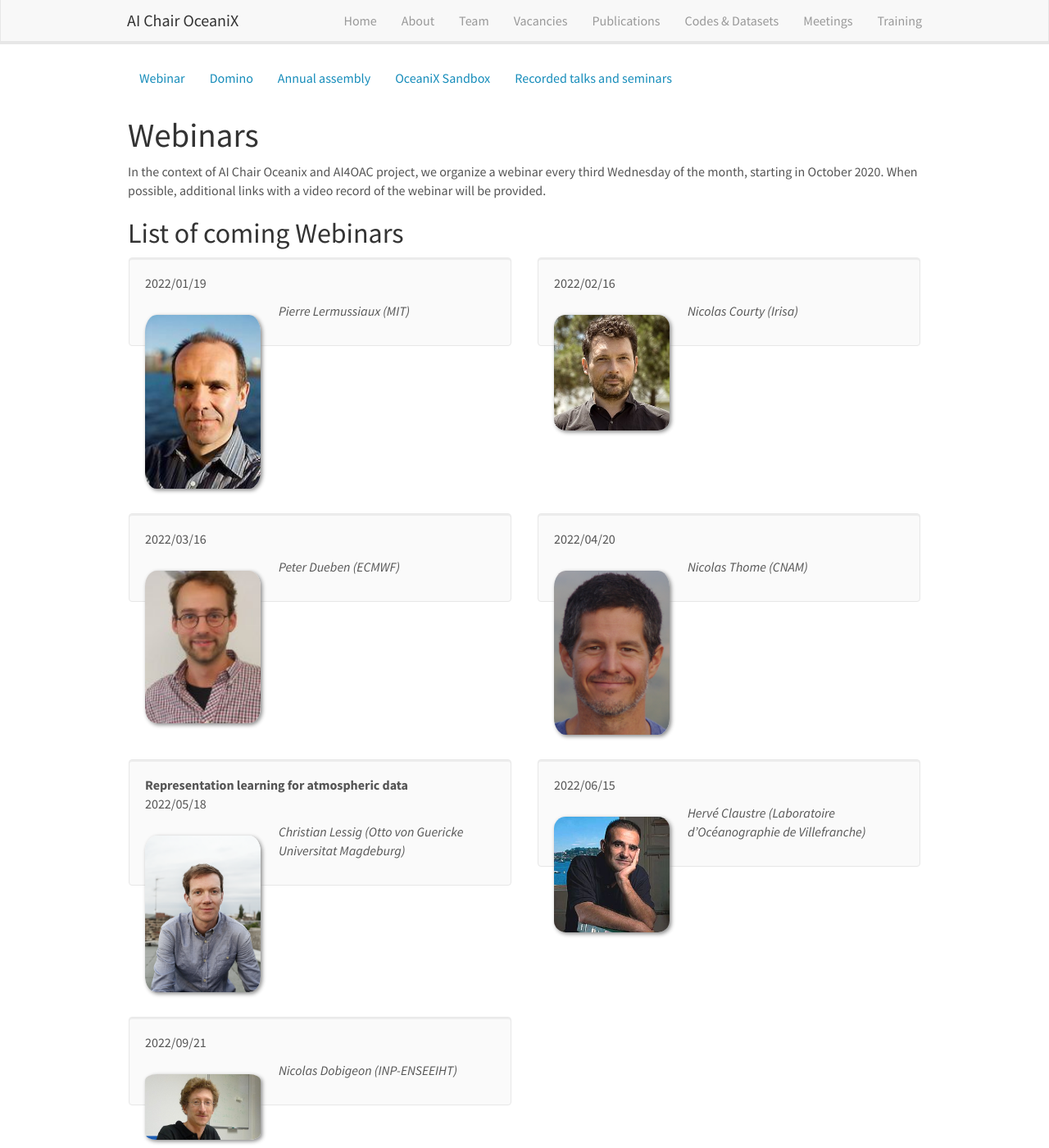
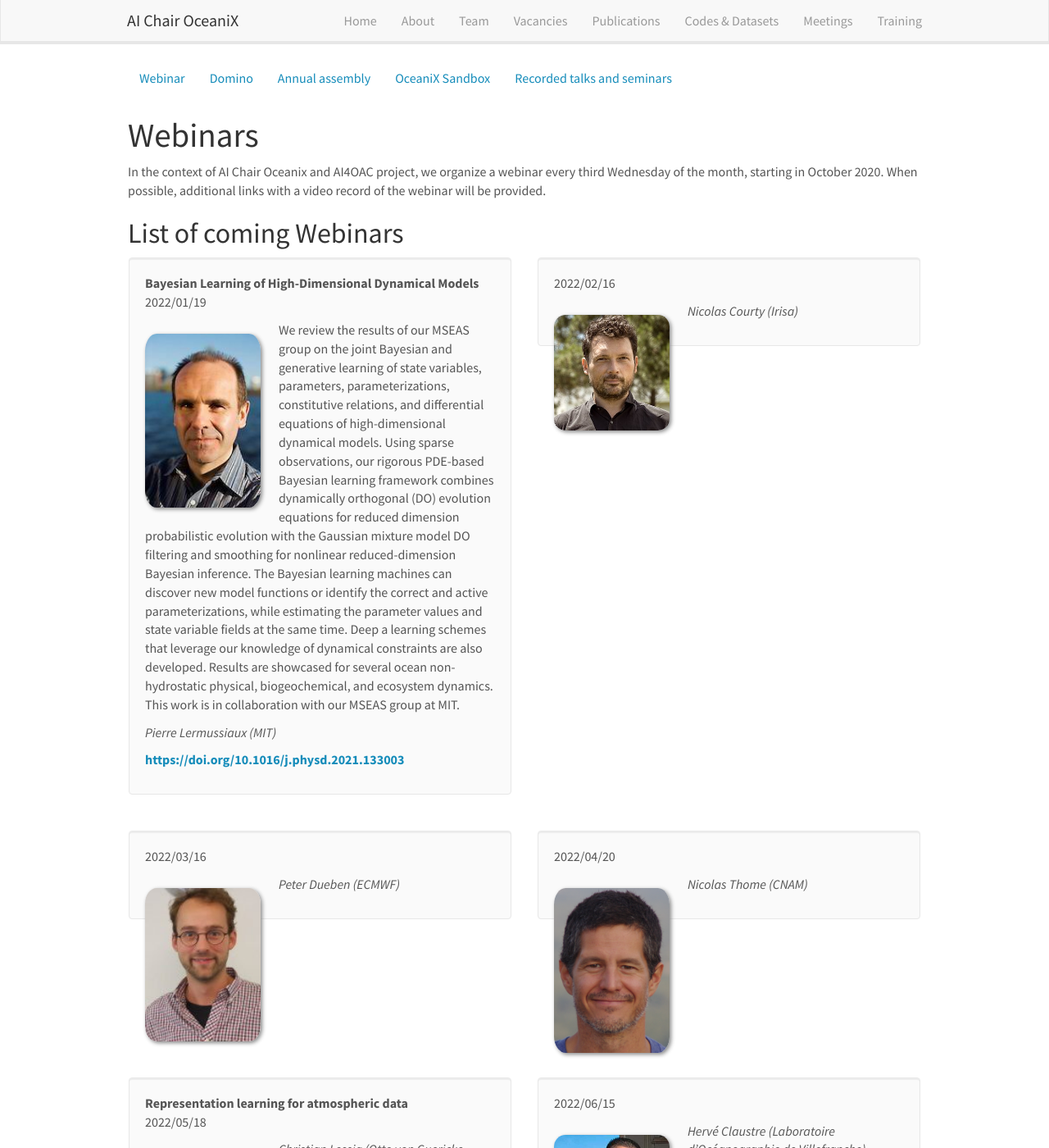
Before and after one commit to CIA-Oceanix/CIA-Oceanix.github.io, a Jekyll site: the page built from _pages/webinar.md, in a window 1280 px wide and 1400 px high. Shown: the whole window at 82% size. Built offline with Jekyll 4.4.1, drawn with Linux system fonts in a browser that asks for light colours; nearby versions of some CDN libraries.

Commit message:
new lermussiaux

```diff
--- a/_data/webinarlist.yml
+++ b/_data/webinarlist.yml
@@ -201,14 +201,14 @@
   highlight: 1
   codetype: 1
 
-- title: ""
+- title: "Bayesian Learning of High-Dimensional Dynamical Models"
   image: lermussiaux.jpg
-  description:
+  description: We review the results of our MSEAS group on the joint Bayesian and generative learning of state variables, parameters, parameterizations, constitutive relations, and differential equations of high-dimensional dynamical models. Using sparse observations, our rigorous PDE-based Bayesian learning framework combines dynamically orthogonal (DO) evolution equations for reduced dimension probabilistic evolution with the Gaussian mixture model DO filtering and smoothing for nonlinear reduced-dimension Bayesian inference. The Bayesian learning machines can discover new model functions or identify the correct and active parameterizations, while estimating the parameter values and state variable fields at the same time. Deep a learning schemes that leverage our knowledge of dynamical constraints are also developed. Results are showcased for several ocean non-hydrostatic physical, biogeochemical, and ecosystem dynamics. This work is in collaboration with our MSEAS group at MIT.
   date: 2022/01/19
   authors: Pierre Lermussiaux (MIT)
   link:
-    url:
-    display:
+    url: https://doi.org/10.1016/j.physd.2021.133003
+    display: https://doi.org/10.1016/j.physd.2021.133003
   zoomlink:
     url:
     display:
```
